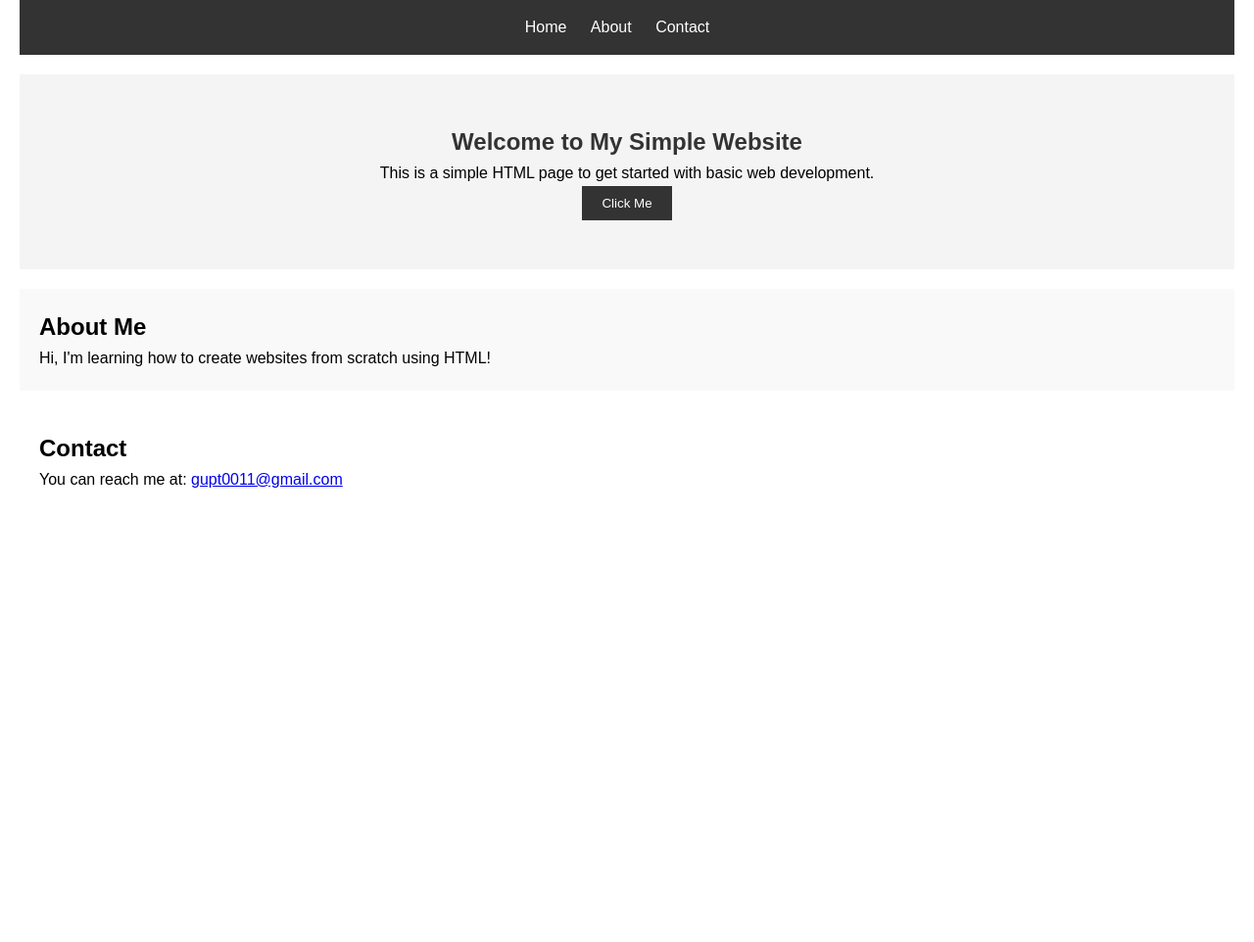
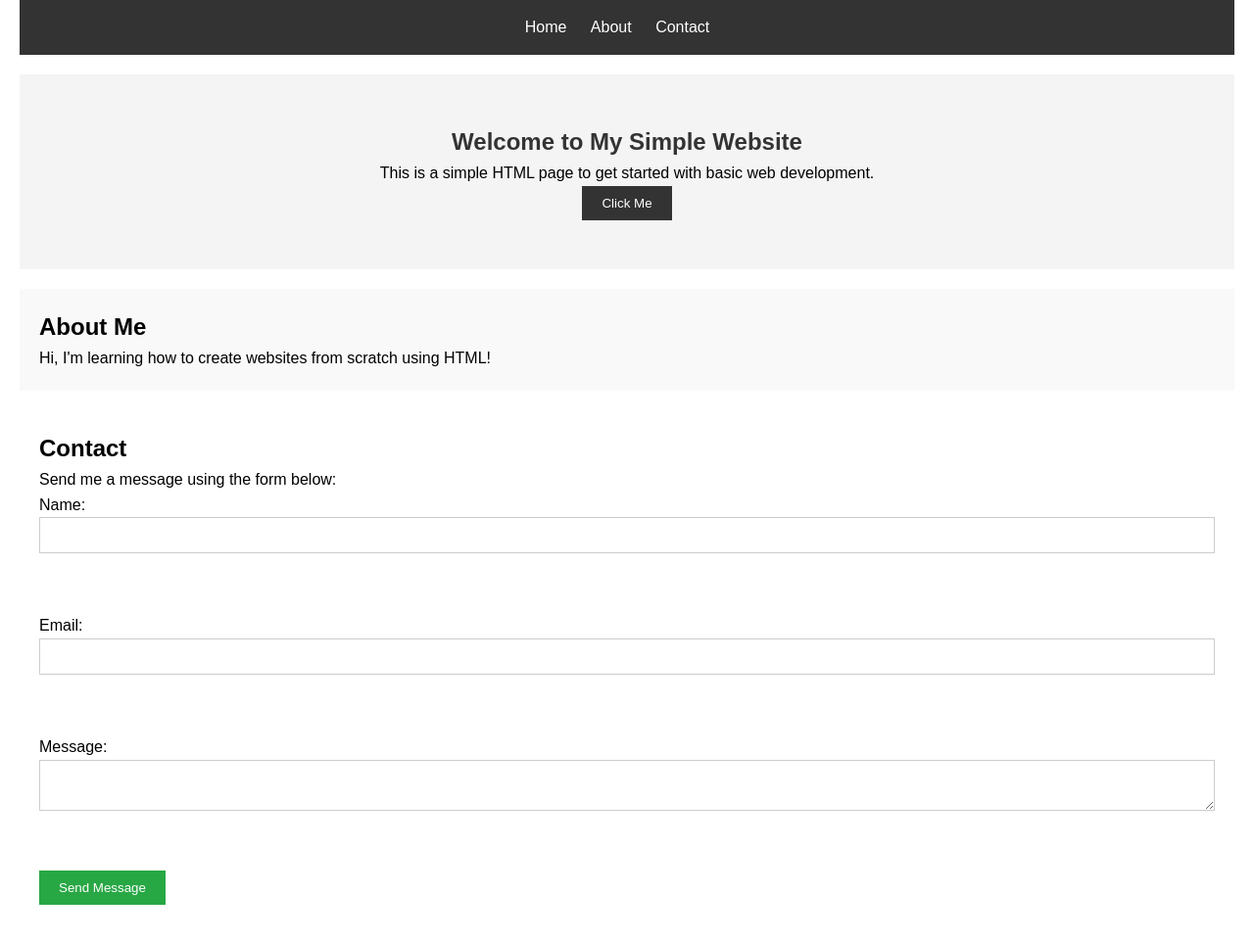
Before and after one commit to AG00011/my-web, a plain HTML site: page index.html in a window 1280 px wide. Shown: the whole page at 98% size. Before the commit the page ends 800 px from the top, so only its background shows below. Drawn offline with Linux system fonts and the light colour scheme.

Commit message:
Commit 2

```diff
--- a/index.html
+++ b/index.html
@@ -25,7 +25,6 @@
         <button id="greetButton">Click Me</button> <!-- Button for interaction -->
     </section>
 
-
     <!-- About Section -->
     <section id="about">
         <h2>About Me</h2>
@@ -35,8 +34,23 @@
     <!-- Contact Section -->
     <section id="contact">
         <h2>Contact</h2>
-        <p>You can reach me at: <a href="gupt0011@gmail.com">gupt0011@gmail.com</a></p>
+        <p>Send me a message using the form below:</p>
+
+        <!-- Formspree Contact Form -->
+        <form action="https://formspree.io/f/xqazjgwr" method="POST">
+            <label for="name">Name:</label><br>
+            <input type="text" id="name" name="name" required><br><br>
+
+            <label for="email">Email:</label><br>
+            <input type="email" id="email" name="email" required><br><br>
+
+            <label for="message">Message:</label><br>
+            <textarea id="message" name="message" required></textarea><br><br>
+
+            <button type="submit">Send Message</button>
+        </form>
     </section>
+
     <script src="script.js"></script>
 </body>
 </html>
```
